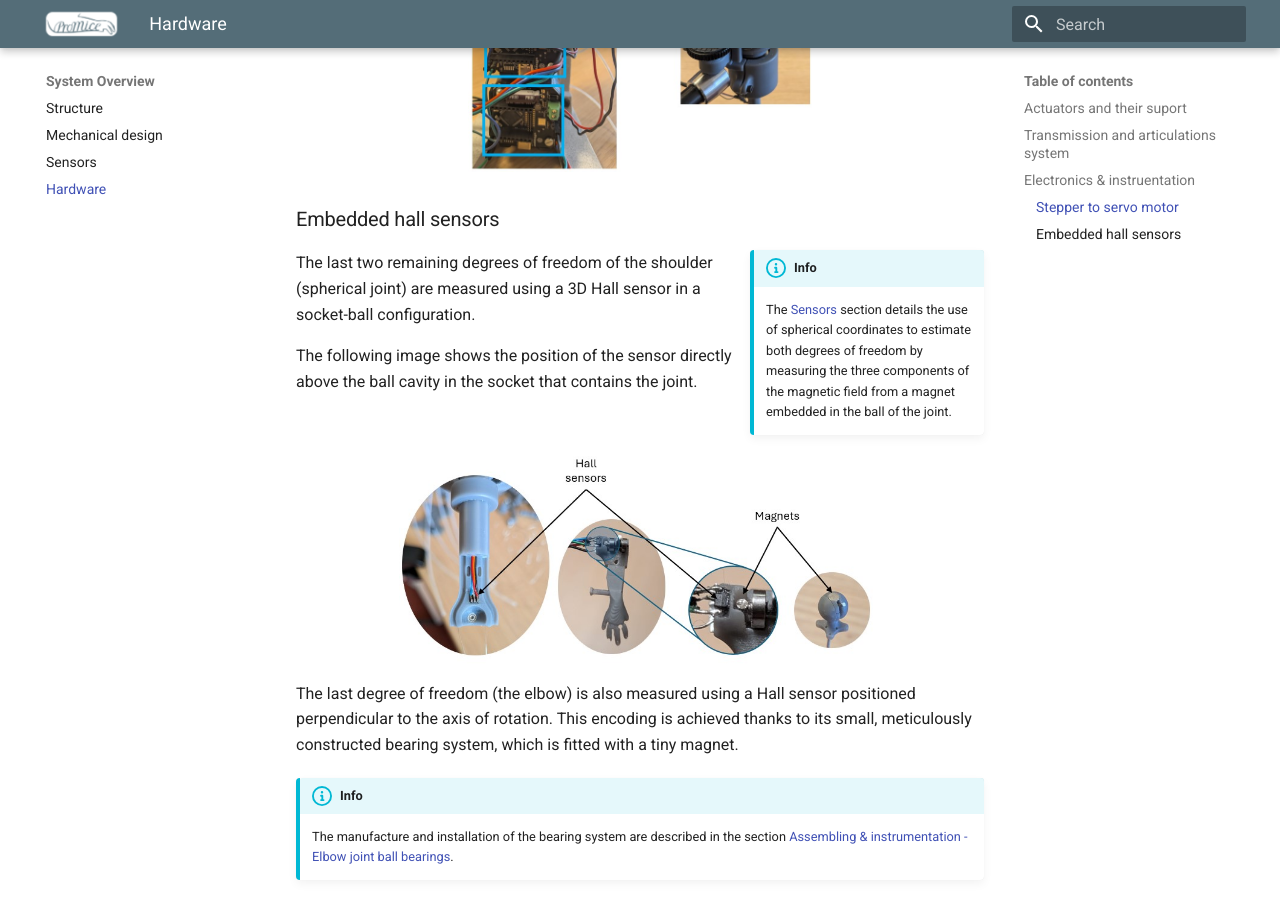
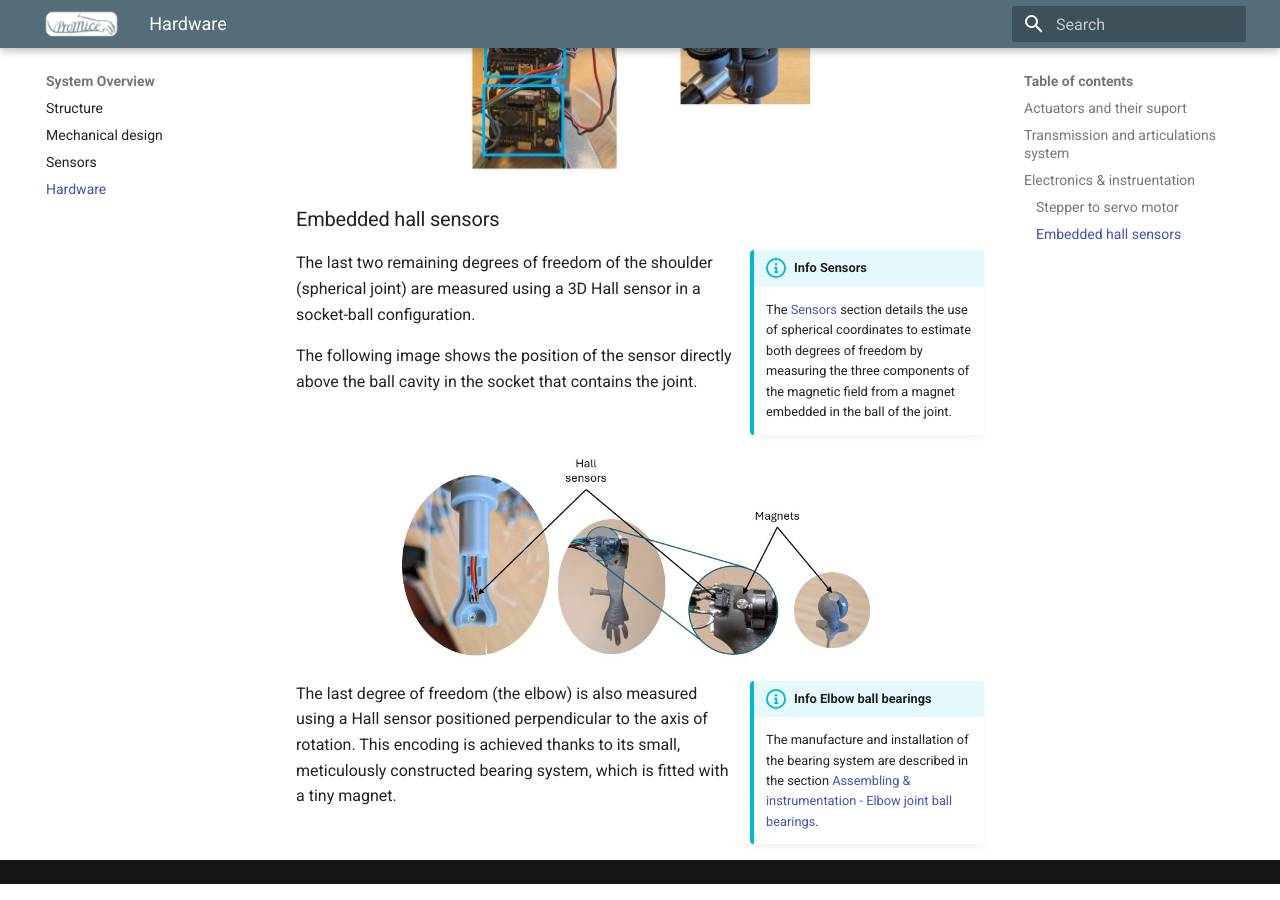
Before and after one commit to Juan-CarlosM/ProMice, an MkDocs documentation site: the page built from docs/hardware.md, in a window 1280 px wide and 900 px high, scrolled down 2240 px. Built offline with MkDocs 1.6.1 and Material for MkDocs 9.7.7, drawn with Linux system fonts in a browser that asks for light colours.

Commit message:
Enhance hardware documentation with titled info boxes
Updated info boxes with titles and removed redundant info.

```diff
--- a/docs/hardware.md
+++ b/docs/hardware.md
@@ -29,7 +29,7 @@
 
 ### Embedded hall sensors
 
-!!! info inline end
+!!! info inline end "Info Sensors"
     The [Sensors](sensors.md) section details the use of spherical coordinates to estimate both degrees of freedom by measuring the three components of the magnetic field from a magnet embedded in the ball of the joint.
 
 The last two remaining degrees of freedom of the shoulder (spherical joint) are measured using a 3D Hall sensor in a socket-ball configuration.
@@ -38,7 +38,7 @@
 
 ![Hall sensors socket and elbow](images/hall_sensors_socket.jpg){width=70% .center}
 
+!!! info inline end "Info Elbow ball bearings"
+    The manufacture and installation of the bearing system are described in the section [Assembling & instrumentation - Elbow joint ball bearings](assembling_instrumentation.md#elbow-joint-ball-bearings).
+
 The last degree of freedom (the elbow) is also measured using a Hall sensor positioned perpendicular to the axis of rotation. This encoding is achieved thanks to its small, meticulously constructed bearing system, which is fitted with a tiny magnet.
-
-!!! info
-    The manufacture and installation of the bearing system are described in the section [Assembling & instrumentation - Elbow joint ball bearings](assembling_instrumentation.md#elbow-joint-ball-bearings).
```
